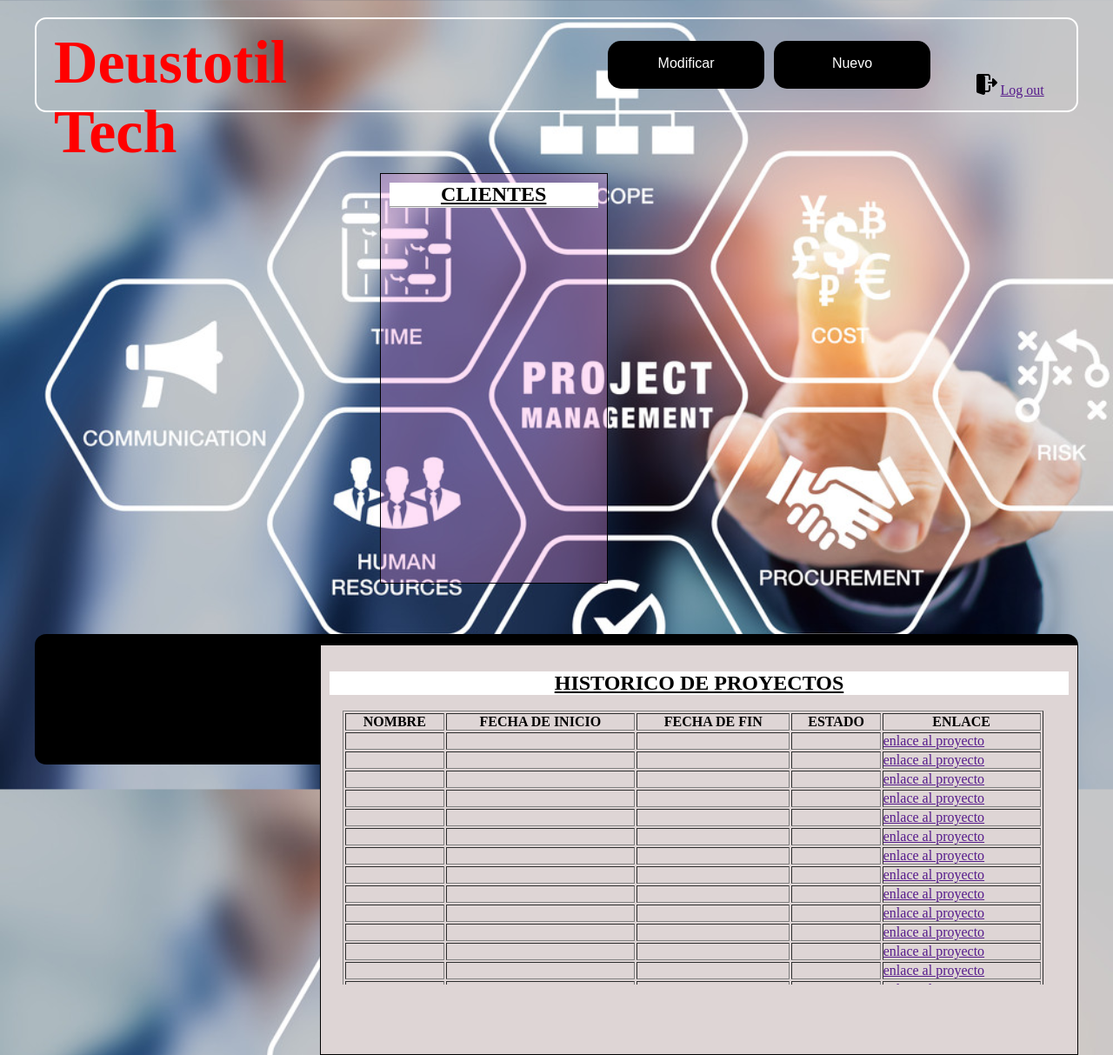
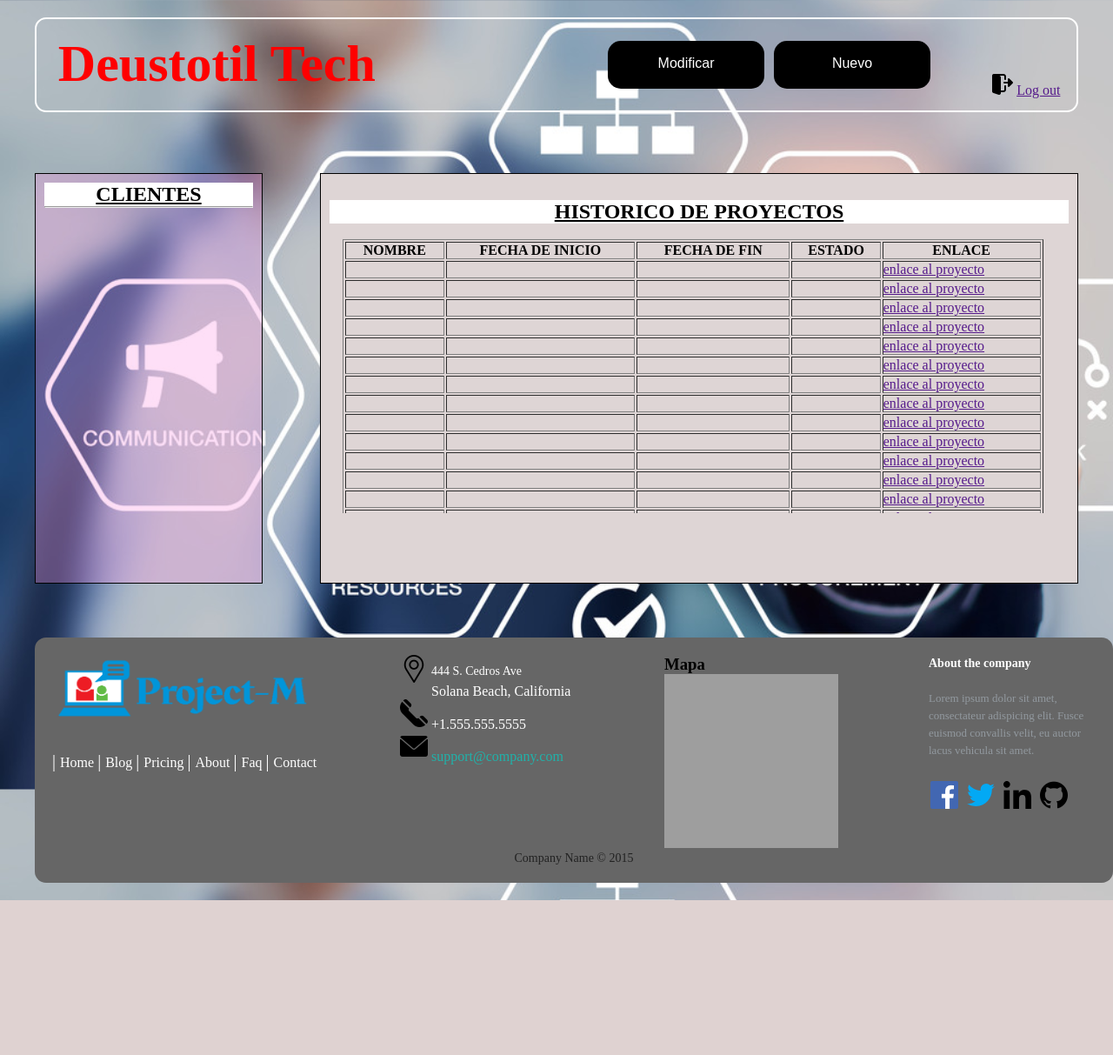
Before and after one commit to AlexSalazar98/Proyecto2_IW, a Django app: page /ProyectoAPP/PaginaPrincipal/ in a window 1280 px wide. Shown: the whole page at 87% size. After the commit the page ends 1035 px from the top, so only its background shows below. Run offline with Django 3.2, Linux system fonts and the light colour scheme; grey boxes are pictures that could not be loaded.

Commit message:
Footer realizado a falta de ultimar pequeños detalles

```diff
--- a/Proyecto2_IW/proyecto/ProyectoAPP/static/css/stylesheet.css
+++ b/Proyecto2_IW/proyecto/ProyectoAPP/static/css/stylesheet.css
@@ -26,6 +26,7 @@
 		height: 105px;
 		border: solid 2px white;
 		border-radius: 13px;
+		text-align: center;
 	}
 
 	.nombre-empresa{
@@ -34,13 +35,13 @@
 	}
 
 	.nombre-empresa h1{
-		margin-top: 10px;
+		margin-top: 17px;
 		margin-left: 10px;
 		padding-left: 10px;
 		margin: left;
 		font-family: Brush Script MT;
 		color: red;
-		font-size: 70px;
+		font-size: 60px;
 	}
 
 	.logout {
@@ -150,6 +151,7 @@
 	#content-Ppricipal{
 	    width: 100%;
 	    height: 600px;
+	    display: inline-block;
 	}
 
 	#cuerpo{
@@ -248,10 +250,160 @@
 	/*Estilos para el pie de página*/
 
 	footer{
-		background-color: #000;
+		background-color: #666;
 		width: 1200px;
-		height: 150px;
+		height: auto;
 		border-radius: 13px;
-		bottom: 0;
 		margin-bottom: 20px;
+		padding: 20px;
 	}
+
+.footer-left,
+.footer-center,
+.footer-right,
+.mapa{
+	display: inline-block;
+	vertical-align: top;
+}
+
+/* Footer left */
+
+.footer-left{
+	width: 33%;
+}
+
+/* The company logo */
+
+.footer-left img{
+    width: 300px;
+    height: 80px;
+}
+
+/* Footer links */
+
+.footer-links{
+	color:  #ffffff;
+	margin: 20px 0 12px;
+	padding: 0;
+}
+
+.footer-links a{
+	display:inline-block;
+	line-height: 1.8;
+    font-weight:400;
+	text-decoration: none;
+	color:  inherit;
+}
+
+.footer-company-name{
+	color:  #222;
+	font-size: 14px;
+	font-weight: normal;
+    text-align: center;
+}
+
+/* Footer Center */
+
+.footer-center{
+	width: 25%;
+}
+
+.footer-center i{
+	background-color:  #33383b;
+	color: #ffffff;
+	font-size: 25px;
+	width: 38px;
+	height: 38px;
+	border-radius: 50%;
+	text-align: center;
+	line-height: 42px;
+	margin: 10px 15px;
+	vertical-align: middle;
+}
+
+.footer-center i.email{
+	font-size: 17px;
+	line-height: 38px;
+}
+
+.footer-center p{
+	display: inline-block;
+	color: #ffffff;
+  font-weight:400;
+	vertical-align: middle;
+	margin:0;
+}
+
+.footer-center p span{
+	display:block;
+	font-weight: normal;
+	font-size:14px;
+	line-height:2;
+}
+
+.footer-center p a{
+	color:  lightseagreen;
+	text-decoration: none;
+}
+
+.footer-links a:before {
+  content: "|";
+  font-weight:300;
+  font-size: 20px;
+  left: 0;
+  color: #fff;
+  display: inline-block;
+  padding-right: 5px;
+}
+
+.footer-links{
+  content: none;
+}
+
+/* Footer Right */
+
+.mapa{
+    width: 25%
+}
+
+/* Footer Right */
+
+.footer-right{
+	width: 15%;
+}
+
+.footer-company-about{
+	line-height: 20px;
+	color:  #92999f;
+	font-size: 13px;
+	font-weight: normal;
+	margin: 0;
+}
+
+.footer-company-about span{
+	display: block;
+	color:  #ffffff;
+	font-size: 14px;
+	font-weight: bold;
+	margin-bottom: 20px;
+}
+
+.footer-icons{
+	margin-top: 25px;
+}
+
+.footer-icons a{
+	display: inline-block;
+	width: 35px;
+	height: 35px;
+	cursor: pointer;
+	border-radius: 2px;
+
+	font-size: 20px;
+	color: #ffffff;
+	text-align: center;
+	line-height: 35px;
+
+	margin-right: 3px;
+	margin-bottom: 5px;
+}
--- a/Proyecto2_IW/proyecto/ProyectoAPP/templates/Base.html
+++ b/Proyecto2_IW/proyecto/ProyectoAPP/templates/Base.html
@@ -51,7 +51,70 @@
 	<!-- Aqui comienza el pie de página -->
 	<footer>
 
-	</footer>
+			<div class="footer-left">
+
+				<img src="/static/imagenes/LogoEmpresa.png">
+
+				<p class="footer-links">
+					<a href="#">Home</a>
+
+					<a href="#">Blog</a>
+
+					<a href="#">Pricing</a>
+
+					<a href="#">About</a>
+
+					<a href="#">Faq</a>
+
+					<a href="#">Contact</a>
+				</p>
+
+			</div>
+
+
+			<div class="footer-center">
+
+				<div>
+					<img src="/static/imagenes/alfiler.png">
+					<p><span>444 S. Cedros Ave</span> Solana Beach, California</p>
+				</div>
+
+				<div>
+					<img src="/static/imagenes/llamada.png">
+					<p>+1.555.555.5555</p>
+				</div>
+
+				<div>
+					<img src="/static/imagenes/correo.png">
+					<p><a href="#">support@company.com</a></p>
+				</div>
+
+			</div>
+
+			<div class="mapa">
+				<h3>Mapa</h3>
+				<iframe src="https://www.google.com/maps/embed?pb=!1m18!1m12!1m3!1d731.0635369239043!2d-2.677746379648076!3d42.867479635958794!2m3!1f0!2f0!3f0!3m2!1i1024!2i768!4f13.1!3m3!1m2!1s0xd4fc24a2f4d4c95%3A0x7cded83857c813f4!2sEgibide%20-%20Arriaga!5e0!3m2!1ses!2ses!4v1586621952096!5m2!1ses!2ses" width="200" height="200" frameborder="0" style="border:0;" allowfullscreen="" aria-hidden="false" tabindex="0"></iframe>
+			</div>
+
+			<div class="footer-right">
+
+				<p class="footer-company-about">
+					<span>About the company</span>
+					Lorem ipsum dolor sit amet, consectateur adispicing elit. Fusce euismod convallis velit, eu auctor lacus vehicula sit amet.
+				</p>
+
+				<div class="footer-icons">
+
+					<a href="https://es-es.facebook.com/"><img src="/static/imagenes/facebook.png"></a>
+					<a href="https://twitter.com/"><img src="/static/imagenes/twitter.png"></a>
+					<a href="https://es.linkedin.com/"><img src="/static/imagenes/linkedin.png"></a>
+					<a href="https://github.com/"><img src="/static/imagenes/imagen-de-github.png"></a>
+
+				</div>
+
+			</div>
+				<p class="footer-company-name">Company Name © 2015</p>
+		</footer>
 
 </div>
 
```
Also changed, not shown: Proyecto2_IW/proyecto/ProyectoAPP/static/imagenes/alfiler.png (added), Proyecto2_IW/proyecto/ProyectoAPP/static/imagenes/correo.png (added), Proyecto2_IW/proyecto/ProyectoAPP/static/imagenes/facebook.png (added), Proyecto2_IW/proyecto/ProyectoAPP/static/imagenes/imagen-de-github.png (added), Proyecto2_IW/proyecto/ProyectoAPP/static/imagenes/linkedin.png (added), Proyecto2_IW/proyecto/ProyectoAPP/static/imagenes/llamada.png (added), Proyecto2_IW/proyecto/ProyectoAPP/static/imagenes/twitter.png (added).
